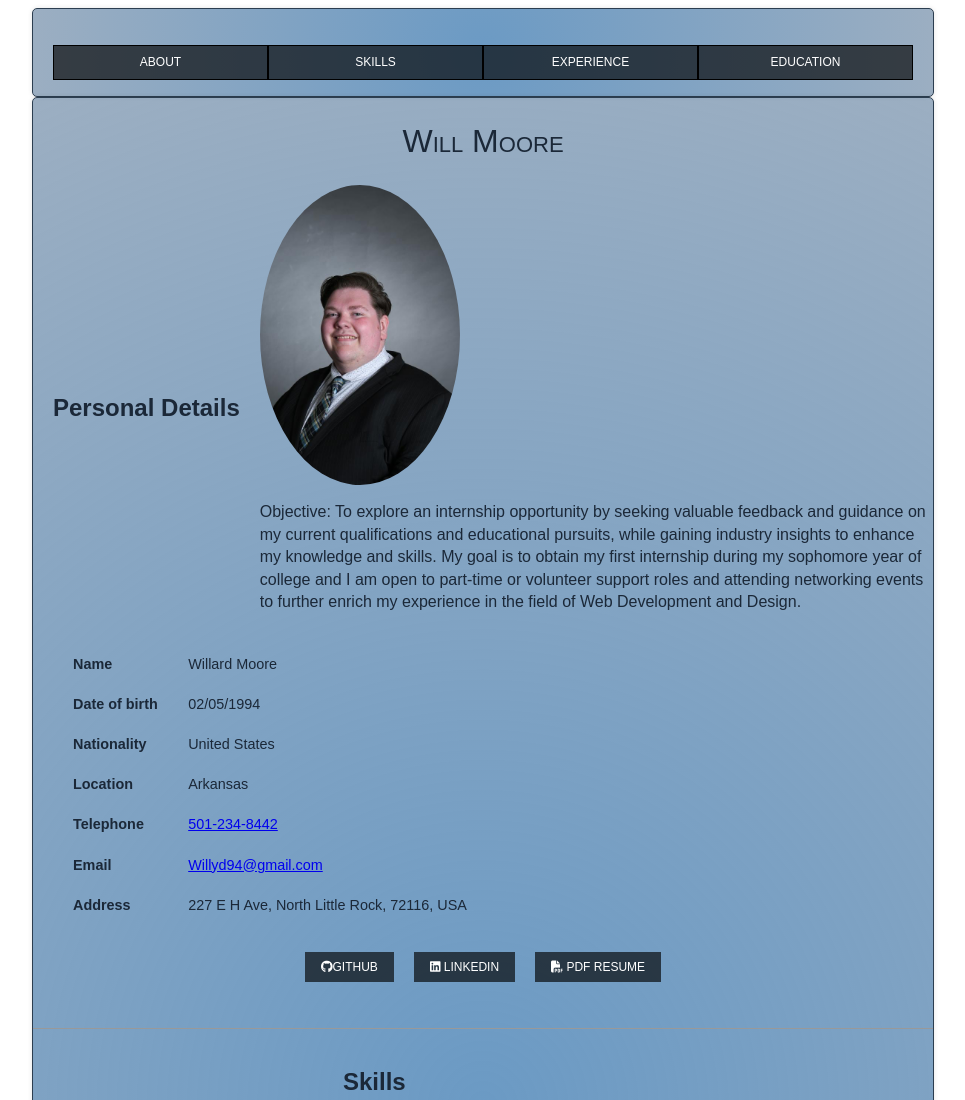
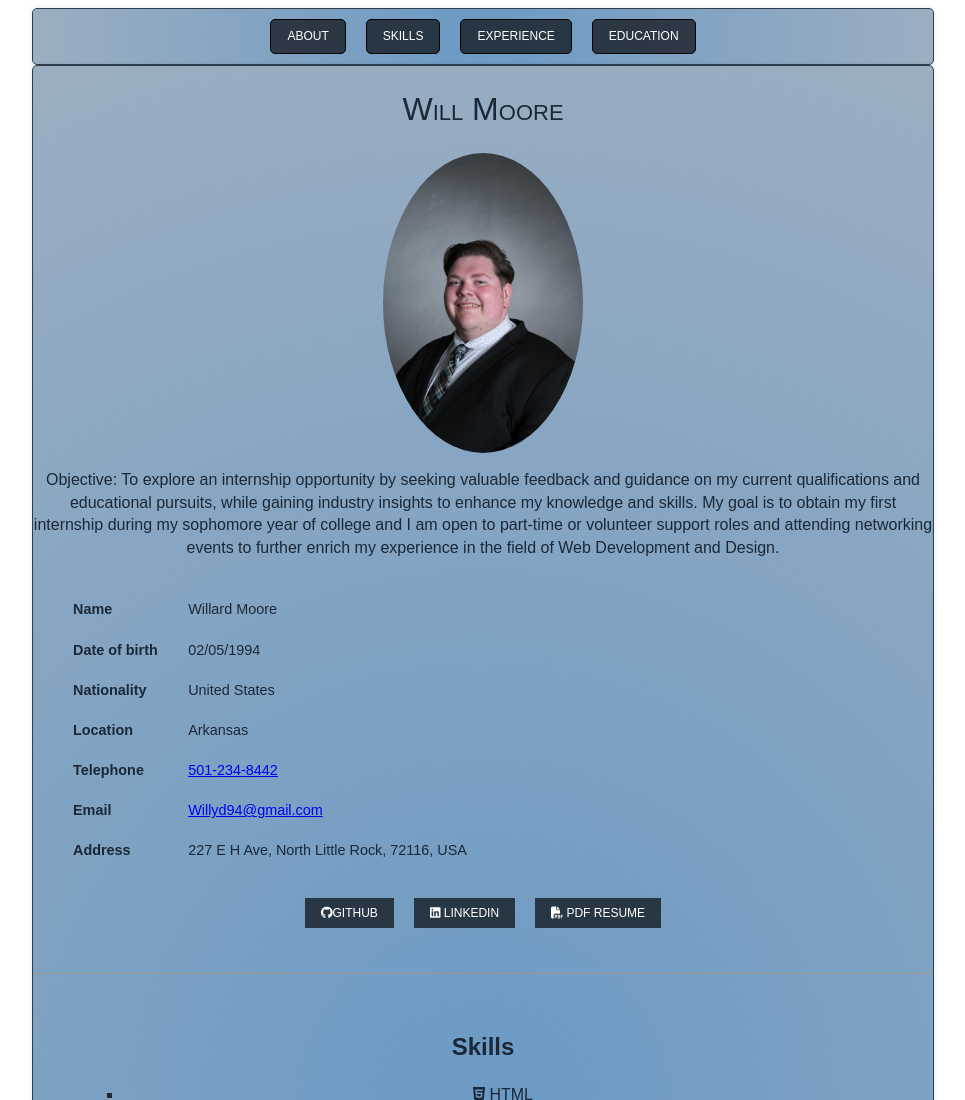
Before and after one commit to Wdmoore2/isfc-3342-01, a website: page resume/index.html in a window 1280 px wide. Shown: the top 1100 px of the page, without its empty margins (157-1122 px from the left). Drawn offline with Linux system fonts and the light colour scheme.

Commit message:
Edited Desktop Media Query

```diff
--- a/resume/assets/css/style.css
+++ b/resume/assets/css/style.css
@@ -29,10 +29,8 @@
 header {
   background-color: #2C3E50;
 }
-.personal
-{
-  display: flex;
-  justify-content: center;
+.personal {
+  display: none;
   align-items: center;
   flex-direction: column;
   padding: 20px;
@@ -332,7 +330,7 @@ textarea {
    ========================================================================== */
 
 @media only screen and (min-width: 35em) {
-  /* Style adjustments for viewports that meet the condition */
+
 }
 
 
@@ -371,20 +369,114 @@ textarea {
   }
 }
 
-@media screen and (min-width:992px) {
+@media screen and (min-width: 992px) {
 
+  body {
+    display: grid;
+    grid-template-rows: auto;
+    justify-content: center;
+  }
+
+
+  header {
+    display: flex;
+    flex-direction: column;
+    align-items: center;
+    background-color: #2C3E50;
+    padding: 10px 0;
+    width: 100%;
+  }
+
+  nav {
+    width: 100%;
+  }
+
+  nav ul {
+    display: flex;
+    justify-content: center;
+    align-items: center;
+    gap: 20px;
+    padding: 0;
+    margin: 0;
+  }
+
+nav a {
+  padding: 10px 20px;
+  font-size: 1em;
+  text-transform: uppercase;
+  text-decoration: none;
+  color: #ffffff;
+  background: rgba(0, 0, 0, 0.65);
+  border-radius: 5px;
+  transition: background 0.3s ease;
+}
+
+  nav a:hover {
+    background: rgba(0, 0, 0, 0.95);
+  }
+
+
+  main.container,
+  header.container {
+    max-width: 900px;
+    margin: 0 auto;
+  }
+
+
+  #skills,
+  #experience,
+  #education {
+    max-width: 800px;
+    margin: 0 auto;
+    text-align: center;
+    padding: 20px 0;
+  }
+
+
+  #about {
+    display: flex;
+    flex-wrap: wrap;
+    justify-content: center;
+    align-items: center;
+  }
+
+  .bio {
+    flex: 1 1 30%;
+    text-align: center;
+  }
+
+  .details {
+    flex: 1 1 70%;
+    padding-left: 40px;
+  }
+
+
+  img {
+    display: block;
+    max-width: 100%;
+    margin: 0 auto;
+    border-radius: 50%;
+    width: 200px;
+    height: 300px;
+  }
+
+
+  .related-links {
+    display: flex;
+    justify-content: center;
+    border-bottom: 1px solid #999;
+    padding-bottom: 50px;
+    flex: 1;
+    gap: 20px;
+  }
 }
 
 
 
-
-
-
-@media print,
-  (-webkit-min-device-pixel-ratio: 1.25),
-  (min-resolution: 1.25dppx),
-  (min-resolution: 120dpi) {
-  /* Style adjustments for high resolution devices */
+@media print and (-webkit-min-device-pixel-ratio: 1.25),
+       print and (min-resolution: 1.25dppx),
+       print and (min-resolution: 120dpi) {
+  /* Add your print-specific styles here */
 }
 
 /* ==========================================================================
```
